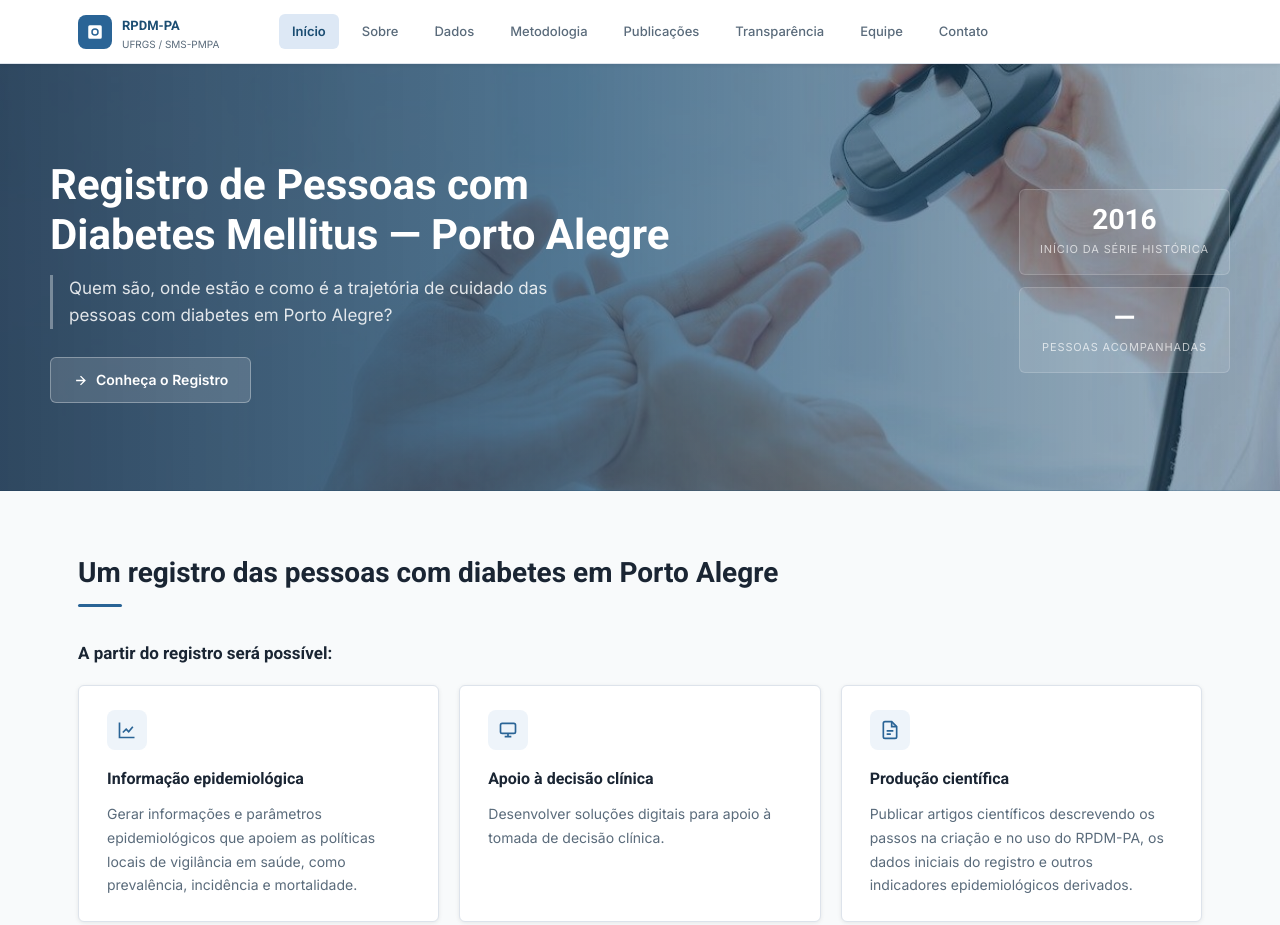
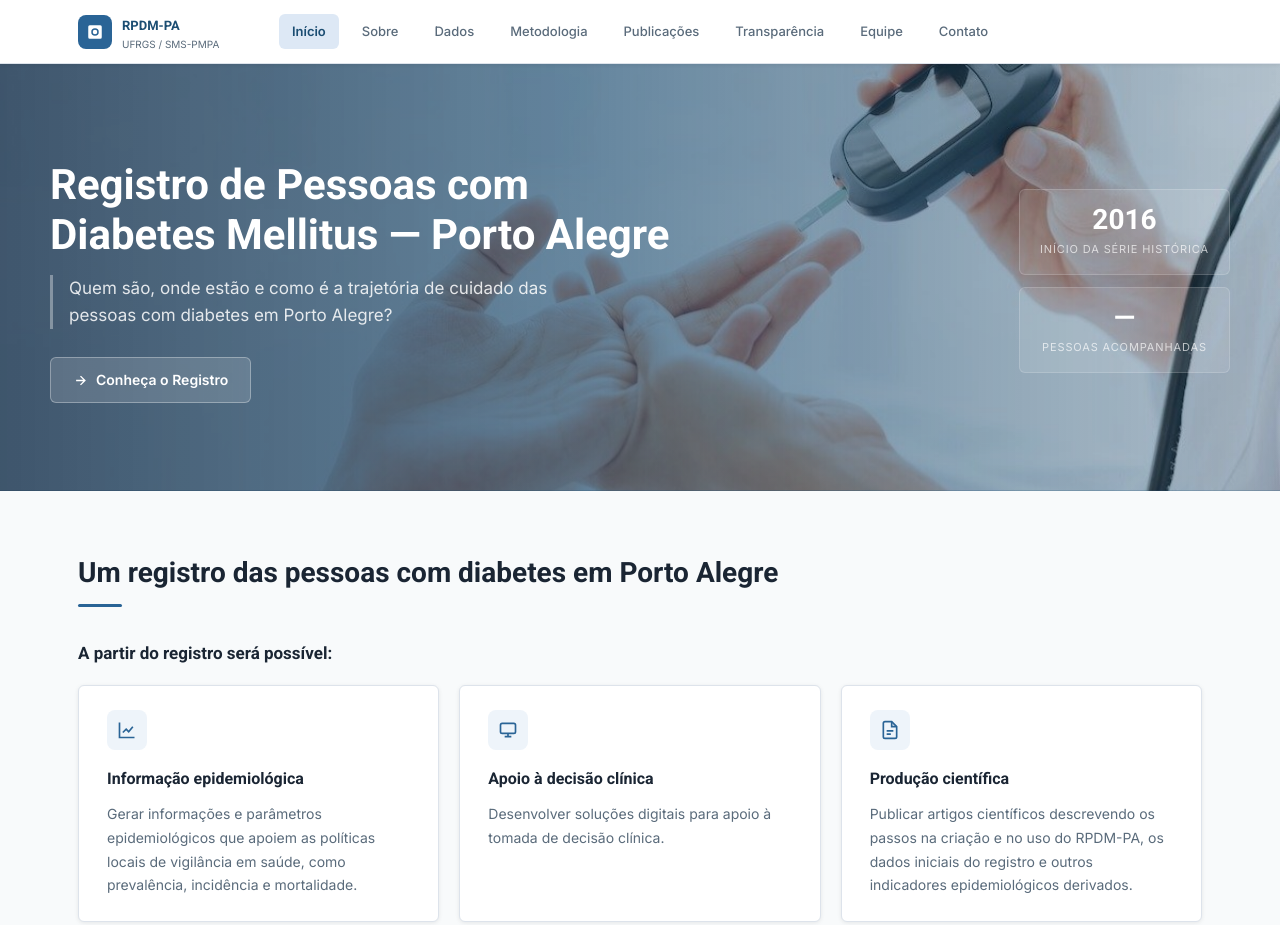
Before and after one commit to registro-diabetes-poa/registro-diabetes-poa.github.io, a plain HTML site: page index.html in a window 1280 px wide. Shown: the top 925 px of the page. Drawn offline with Linux system fonts and the light colour scheme.

Commit message:
foto do topo mais clara

```diff
--- a/style.css
+++ b/style.css
@@ -86,7 +86,7 @@ a:hover { text-decoration: underline; }
 /* véu azul por cima da foto, mais forte do lado do texto */
 #hero::before {
   content: ''; position: absolute; inset: 0; z-index: -1;
-  background: linear-gradient(90deg, rgba(18,46,74,0.86) 0%, rgba(27,77,114,0.72) 45%, rgba(27,77,114,0.32) 100%);
+  background: linear-gradient(90deg, rgba(18,46,74,0.78) 0%, rgba(27,77,114,0.62) 45%, rgba(27,77,114,0.24) 100%);
 }
 /* efeito ao rolar: a foto aproxima ao descer e volta ao subir (navegadores sem suporte mostram a foto parada) */
 @keyframes hero-zoom {
```
